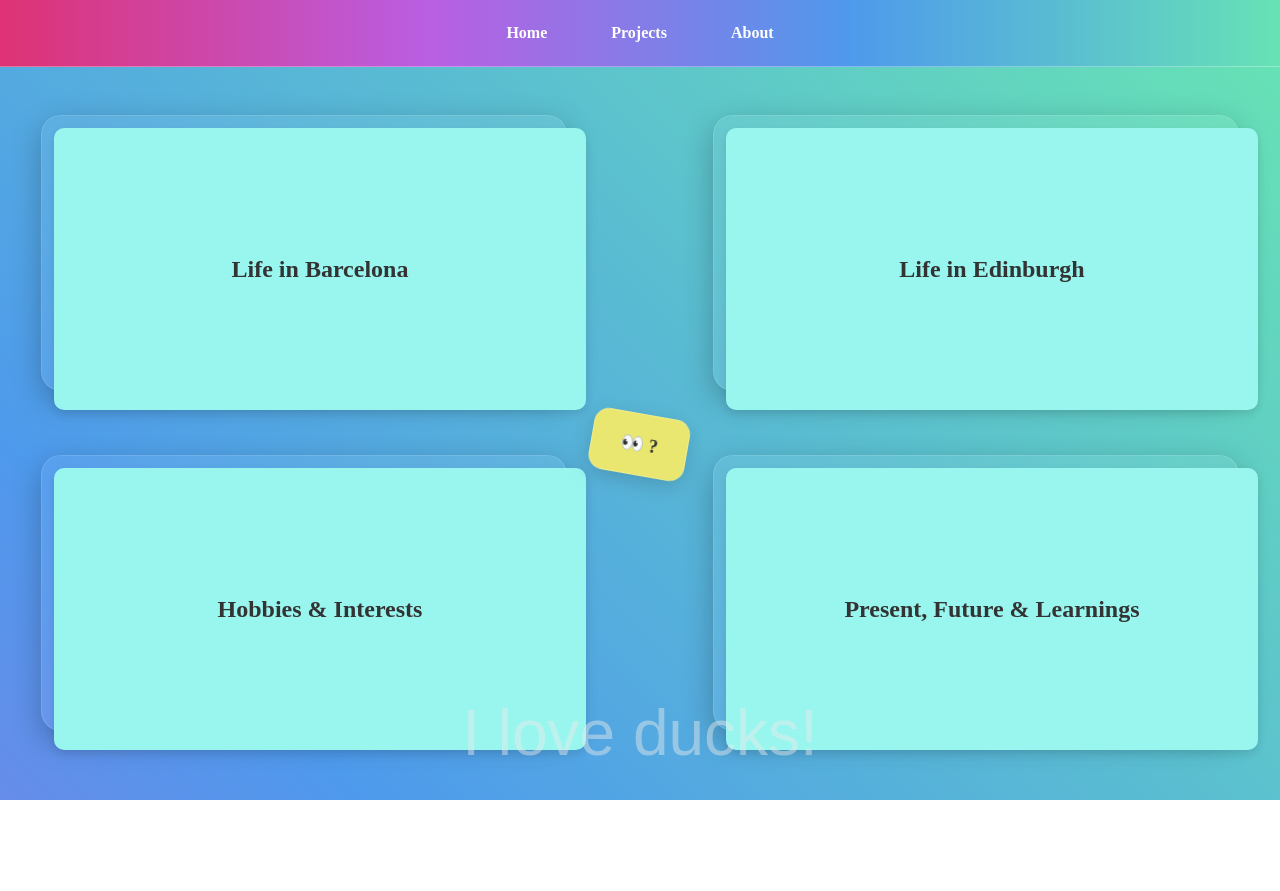
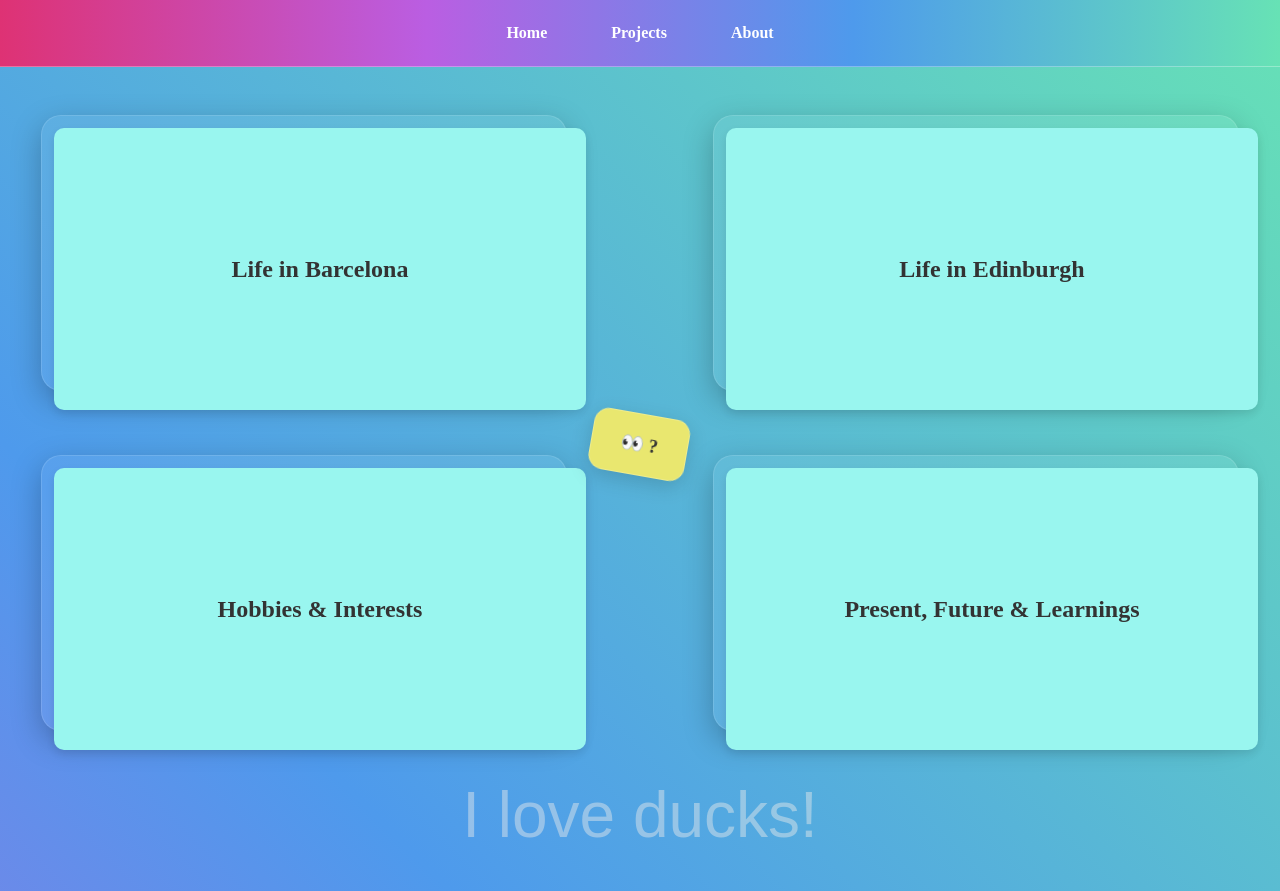
Before and after one commit to Laufley/portfolio, a React (Vite) app: page /portfolio/about in a window 1280 px wide. Before the commit the page ends 800 px from the top, so only its background shows below. Built offline with nearby package versions, Linux system fonts and the light colour scheme.

Commit message:
reposition i love ducks

```diff
--- a/src/Components/About.css
+++ b/src/Components/About.css
@@ -10,6 +10,7 @@
   gap: 4rem;
   padding: 0;
   margin: 0 auto;
+  margin-bottom: 6rem;
   max-width: 1800px;
   width: 100%;
   margin-top: 3rem;
@@ -187,8 +188,8 @@
 
 /* "I love" letters */
 #i-love {
-  position: fixed;
-  bottom: 20px;
+  position: absolute;
+  top: 96%;
   left: 50%;
   transform: translateX(-50%);
   font-family: 'Acme', sans-serif;
```
